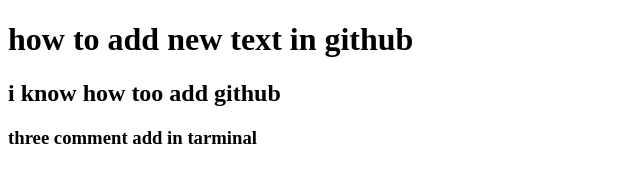
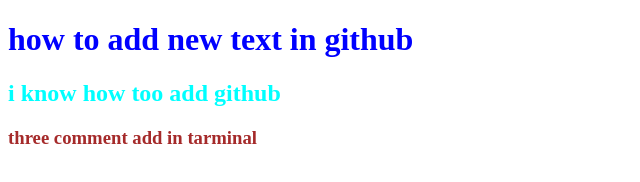
Before and after one commit to ApurupWord/Fast-web-site, a plain HTML site: page index.html in a window 1280 px wide. Shown: the whole page, without its empty margins (0-640 px from the left). Drawn offline with Linux system fonts and the light colour scheme.

Commit message:
my git commit

```diff
--- a/index.html
+++ b/index.html
@@ -4,6 +4,7 @@
     <meta charset="UTF-8">
     <meta name="viewport" content="width=device-width, initial-scale=1.0">
     <title>My fast Github report</title>
+    <link rel="stylesheet" href="style.css">
 </head>
 <h1>how to add new text in github</h1>
 <h2>i know how too add github</h2>
--- /dev/null
+++ b/style.css
@@ -0,0 +1,9 @@
+h1{
+    color: blue;
+}
+h2{
+    color: aqua;
+}
+h3{
+    color: brown;
+}
```
